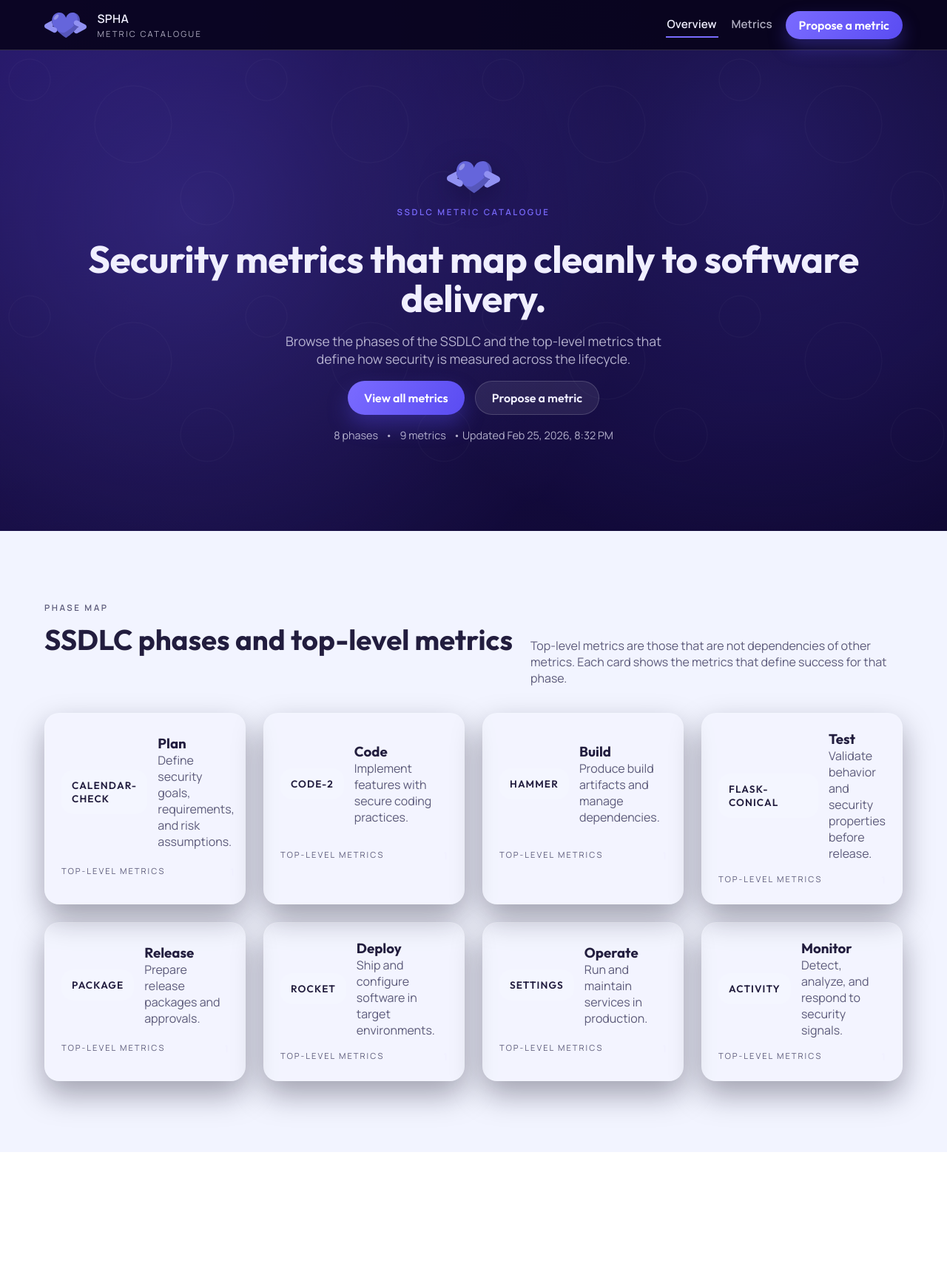
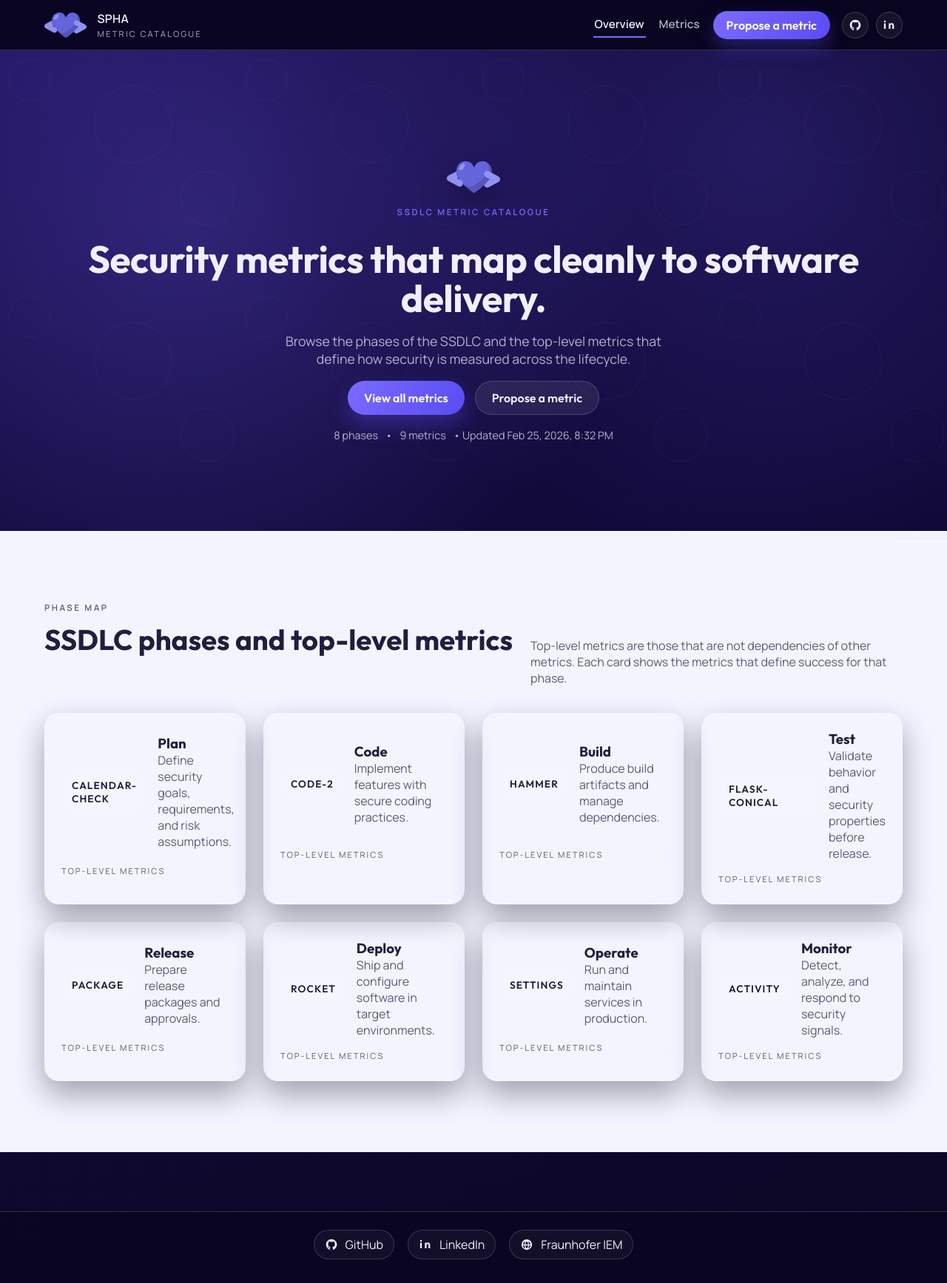
Before and after one commit to janniclas/metric-catalogue, a Vue app: page / in a window 1280 px wide. Shown: the whole page at 74% size. Before the commit the page ends 1558 px from the top, so only its background shows below. Built offline with nearby package versions, Linux system fonts and the light colour scheme.

Commit message:
add social links to navbar and footer, update styling for consistency and responsiveness

```diff
--- a/src/App.vue
+++ b/src/App.vue
@@ -5,6 +5,9 @@ import { getProposeMetricUrl } from "./lib/proposeMetric";
 import logoUrl from "./assets/SPHA_Icon.svg";
 
 const proposeMetricUrl = getProposeMetricUrl();
+const githubUrl = "https://github.com/fraunhofer-iem/spha";
+const linkedinUrl = "https://www.linkedin.com/company/software-product-health-assistant";
+const fraunhoferUrl = "https://www.iem.fraunhofer.de";
 const isScrolled = ref(false);
 
 function updateScrollState() {
@@ -28,7 +31,7 @@ onBeforeUnmount(() => {
         <RouterLink to="/" class="navbar__brand">
           <img class="brand-logo" :src="logoUrl" alt="SPHA logo" />
           <span class="brand-text">
-          <span class="brand-title">SPHA</span>
+            <span class="brand-title">SPHA</span>
             <span class="brand-sub">Metric Catalogue</span>
           </span>
         </RouterLink>
@@ -43,11 +46,91 @@ onBeforeUnmount(() => {
           >
             Propose a metric
           </a>
+          <div v-if="!isScrolled" class="navbar__social">
+            <a
+              class="social-link"
+              :href="githubUrl"
+              target="_blank"
+              rel="noopener noreferrer"
+              aria-label="SPHA on GitHub"
+              title="GitHub"
+            >
+              <svg viewBox="0 0 24 24" aria-hidden="true">
+                <path
+                  fill="currentColor"
+                  d="M12 2.25c-5.385 0-9.75 4.365-9.75 9.75 0 4.311 2.787 7.964 6.657 9.254.486.09.663-.205.663-.462 0-.23-.009-.999-.013-1.812-2.706.588-3.277-1.156-3.277-1.156-.442-1.124-1.08-1.423-1.08-1.423-.883-.603.067-.592.067-.592 1.0.07 1.528 1.026 1.528 1.026.888 1.521 2.332 1.083 2.9.827.09-.643.348-1.083.633-1.332-2.16-.246-4.432-1.08-4.432-4.806 0-1.061.378-1.928 1.0-2.606-.1-.246-.433-1.237.095-2.578 0 0 .816-.261 2.67.996a9.23 9.23 0 0 1 2.43-.327c.825.004 1.656.111 2.43.327 1.852-1.257 2.667-.996 2.667-.996.53 1.341.197 2.332.097 2.578.623.678 1.0 1.545 1.0 2.606 0 3.735-2.276 4.556-4.442 4.797.357.307.675.912.675 1.839 0 1.328-.013 2.397-.013 2.723 0 .26.174.556.67.462 3.867-1.292 6.65-4.943 6.65-9.253 0-5.385-4.365-9.75-9.75-9.75Z"
+                />
+              </svg>
+            </a>
+            <a
+              class="social-link"
+              :href="linkedinUrl"
+              target="_blank"
+              rel="noopener noreferrer"
+              aria-label="SPHA on LinkedIn"
+              title="LinkedIn"
+            >
+              <svg viewBox="0 0 24 24" aria-hidden="true">
+                <path
+                  fill="currentColor"
+                  d="M5.5 8.5h-3v10h3v-10Zm.25-3.25a1.75 1.75 0 1 1-3.5 0 1.75 1.75 0 0 1 3.5 0ZM20.5 12.75v5.75h-3v-5.35c0-1.335-.475-2.245-1.665-2.245-.91 0-1.45.61-1.69 1.198-.088.213-.11.51-.11.807v5.59h-3s.04-9.07 0-10h3v1.416c.398-.615 1.11-1.49 2.705-1.49 1.975 0 3.46 1.29 3.46 4.074Z"
+                />
+              </svg>
+            </a>
+          </div>
         </div>
       </div>
     </nav>
     <main class="app-content">
       <RouterView />
     </main>
+    <footer class="site-footer">
+      <div class="footer__inner">
+        <div class="footer__links">
+          <a
+            class="footer-link"
+            :href="githubUrl"
+            target="_blank"
+            rel="noopener noreferrer"
+          >
+            <svg viewBox="0 0 24 24" aria-hidden="true">
+              <path
+                fill="currentColor"
+                d="M12 2.25c-5.385 0-9.75 4.365-9.75 9.75 0 4.311 2.787 7.964 6.657 9.254.486.09.663-.205.663-.462 0-.23-.009-.999-.013-1.812-2.706.588-3.277-1.156-3.277-1.156-.442-1.124-1.08-1.423-1.08-1.423-.883-.603.067-.592.067-.592 1.0.07 1.528 1.026 1.528 1.026.888 1.521 2.332 1.083 2.9.827.09-.643.348-1.083.633-1.332-2.16-.246-4.432-1.08-4.432-4.806 0-1.061.378-1.928 1.0-2.606-.1-.246-.433-1.237.095-2.578 0 0 .816-.261 2.67.996a9.23 9.23 0 0 1 2.43-.327c.825.004 1.656.111 2.43.327 1.852-1.257 2.667-.996 2.667-.996.53 1.341.197 2.332.097 2.578.623.678 1.0 1.545 1.0 2.606 0 3.735-2.276 4.556-4.442 4.797.357.307.675.912.675 1.839 0 1.328-.013 2.397-.013 2.723 0 .26.174.556.67.462 3.867-1.292 6.65-4.943 6.65-9.253 0-5.385-4.365-9.75-9.75-9.75Z"
+              />
+            </svg>
+            GitHub
+          </a>
+          <a
+            class="footer-link"
+            :href="linkedinUrl"
+            target="_blank"
+            rel="noopener noreferrer"
+          >
+            <svg viewBox="0 0 24 24" aria-hidden="true">
+              <path
+                fill="currentColor"
+                d="M5.5 8.5h-3v10h3v-10Zm.25-3.25a1.75 1.75 0 1 1-3.5 0 1.75 1.75 0 0 1 3.5 0ZM20.5 12.75v5.75h-3v-5.35c0-1.335-.475-2.245-1.665-2.245-.91 0-1.45.61-1.69 1.198-.088.213-.11.51-.11.807v5.59h-3s.04-9.07 0-10h3v1.416c.398-.615 1.11-1.49 2.705-1.49 1.975 0 3.46 1.29 3.46 4.074Z"
+              />
+            </svg>
+            LinkedIn
+          </a>
+          <a
+            class="footer-link"
+            :href="fraunhoferUrl"
+            target="_blank"
+            rel="noopener noreferrer"
+          >
+            <svg viewBox="0 0 24 24" aria-hidden="true">
+              <path
+                fill="currentColor"
+                d="M12 2.5a9.5 9.5 0 1 0 0 19 9.5 9.5 0 0 0 0-19Zm6.98 9.25h-3.03c-.1-2.165-.567-4.19-1.35-5.62a7.53 7.53 0 0 1 4.38 5.62Zm-6.98 7.0c-.9 0-2.16-2.09-2.38-5.0h4.76c-.22 2.91-1.48 5.0-2.38 5.0Zm-2.38-7.0c.22-2.91 1.48-5.0 2.38-5.0s2.16 2.09 2.38 5.0h-4.76Zm-.25-5.62c-.783 1.43-1.25 3.455-1.35 5.62H5.02a7.53 7.53 0 0 1 4.35-5.62Zm-4.35 7.62h3.03c.1 2.165.567 4.19 1.35 5.62a7.53 7.53 0 0 1-4.38-5.62Zm9.63 5.62c.783-1.43 1.25-3.455 1.35-5.62h3.03a7.53 7.53 0 0 1-4.38 5.62Z"
+              />
+            </svg>
+            Fraunhofer IEM
+          </a>
+        </div>
+      </div>
+    </footer>
   </div>
 </template>
--- a/src/style.css
+++ b/src/style.css
@@ -185,6 +185,36 @@ img {
   background: linear-gradient(120deg, var(--accent), var(--accent-strong));
   color: #fff;
   box-shadow: 0 12px 24px rgba(90, 76, 242, 0.35);
+}
+
+.navbar__social {
+  display: inline-flex;
+  align-items: center;
+  gap: 10px;
+}
+
+.social-link {
+  width: 36px;
+  height: 36px;
+  border-radius: 50%;
+  display: grid;
+  place-items: center;
+  border: 1px solid var(--border-light);
+  color: var(--ink);
+  background: rgba(255, 255, 255, 0.06);
+  transition: transform 0.2s ease, box-shadow 0.2s ease, border-color 0.2s ease;
+}
+
+.social-link svg {
+  width: 18px;
+  height: 18px;
+}
+
+.social-link:hover,
+.social-link:focus-visible {
+  transform: translateY(-1px);
+  border-color: rgba(255, 255, 255, 0.35);
+  box-shadow: 0 10px 20px rgba(10, 8, 30, 0.28);
 }
 
 .hero {
@@ -851,6 +881,53 @@ button.ghost:hover,
   text-decoration: underline;
 }
 
+.site-footer {
+  margin-top: 80px;
+  border-top: 1px solid var(--border-light);
+  background: rgba(9, 5, 31, 0.7);
+}
+
+.footer__inner {
+  width: min(100% - 48px, var(--max-width));
+  margin: 0 auto;
+  padding: 24px 0 32px;
+  display: flex;
+  align-items: center;
+  justify-content: center;
+  gap: 24px;
+  flex-wrap: wrap;
+}
+
+.footer__links {
+  display: flex;
+  gap: 18px;
+  flex-wrap: wrap;
+}
+
+.footer-link {
+  display: inline-flex;
+  align-items: center;
+  gap: 10px;
+  padding: 8px 14px;
+  border-radius: 999px;
+  border: 1px solid var(--border-light);
+  color: var(--ink);
+  background: rgba(255, 255, 255, 0.04);
+  transition: transform 0.2s ease, box-shadow 0.2s ease, border-color 0.2s ease;
+}
+
+.footer-link svg {
+  width: 18px;
+  height: 18px;
+}
+
+.footer-link:hover,
+.footer-link:focus-visible {
+  transform: translateY(-1px);
+  border-color: rgba(255, 255, 255, 0.3);
+  box-shadow: 0 10px 20px rgba(10, 8, 30, 0.24);
+}
+
 @keyframes rise {
   to {
     opacity: 1;
@@ -901,6 +978,10 @@ button.ghost:hover,
   .navbar__links {
     width: 100%;
   }
+
+  .footer__inner {
+    width: min(100% - 32px, var(--max-width));
+  }
 }
 
 @media (max-width: 640px) {
@@ -916,4 +997,8 @@ button.ghost:hover,
   .hero__actions a {
     width: 100%;
   }
+
+  .footer__links {
+    width: 100%;
+  }
 }
```
